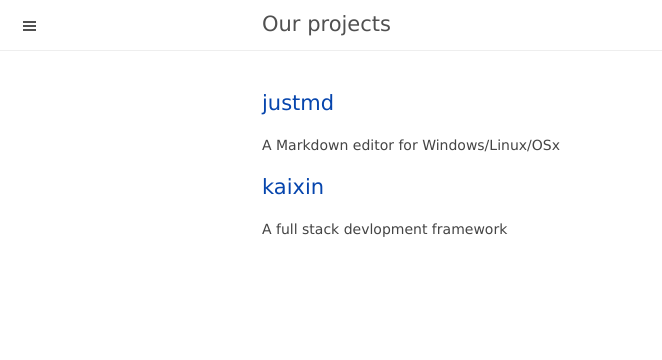
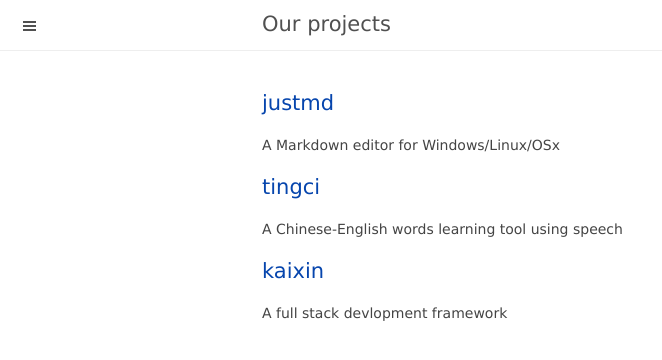
Before and after one commit to x1y9/x1y9.github.io, a Jekyll site: the page built from index.html, in a window 1280 px wide. Shown: the top 360 px of the page, without its empty margins (0-662 px from the left). Built offline with Jekyll 4.4.1, drawn with Linux system fonts in a browser that asks for light colours; the list of posts is cut into pages by our own code.

Commit message:
update
Former-commit-id: 144b5adc23648bb0abf449537242795739b34d80

```diff
--- a/index.html
+++ b/index.html
@@ -16,5 +16,8 @@ title: Our projects
 <h3><a href="https://github.com/i38/justmd">justmd</a></h3>
 <p>A Markdown editor for Windows/Linux/OSx</p>
 
+<h3><a href="https://ci.aa9.win">tingci</a></h3>
+<p>A Chinese-English words learning tool using speech</p>
+
 <h3><a href="https://github.com/i38/kaixin">kaixin</a></h3>
 <p>A full stack devlopment framework</p>
```
